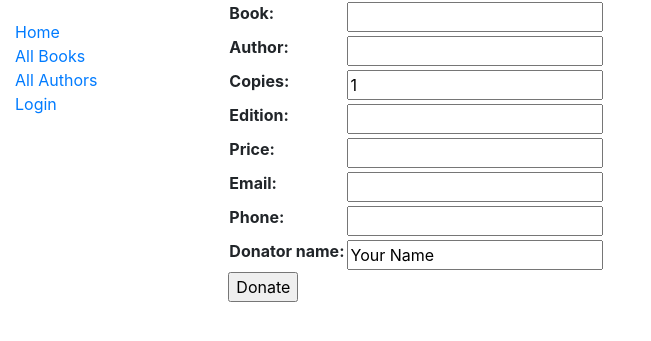
After one commit to abhigyan709/mini-python-project-based-on-django-framework, a Django app: page /catalog/donate in a window 1280 px wide. The commit adds this page. Shown: the top 341 px of the page, without its empty margins (0-651 px from the left). Run offline with Django 3.2, Linux system fonts and the light colour scheme; some libraries are stand-ins or nearby versions.

Commit message:
"Donate Models Successfully Added, need some basic moification ✌"

```diff
--- a/locallibrary/catalog/forms.py
+++ b/locallibrary/catalog/forms.py
@@ -3,6 +3,7 @@ from django import forms
 from django.core.exceptions import ValidationError
 from django.utils.translation import ugettext_lazy as _
 from .models import Visitor
+from .models import Donate
 
 
 class RenewBookForm(forms.Form):
@@ -27,3 +28,9 @@ class VisitorForm(forms.ModelForm):
     class Meta:
         model = Visitor
         fields=["name", "phone_number", "email_id", "message"]
+
+
+class DonateForm(forms.ModelForm):
+    class Meta:
+        model = Donate
+        fields = ["book", "author", "copies", "edition", "price", "email", "phone", "donator_name"]
--- a/locallibrary/catalog/models.py
+++ b/locallibrary/catalog/models.py
@@ -134,3 +134,14 @@ class Visitor(models.Model):
     phone_number = models.CharField(max_length=13)
     email_id = models.EmailField()
     message = models.CharField(max_length=1000)
+
+
+class Donate(models.Model):
+    book = models.CharField(max_length = 100)
+    author = models.CharField(max_length = 100)
+    copies = models.IntegerField(max_length=10, default=1)
+    edition = models.CharField(max_length=100)
+    price = models.DecimalField(max_digits= 7, decimal_places=2)
+    email = models.EmailField()
+    phone = models.CharField(max_length=100)
+    donator_name = models.CharField(max_length=100, default="Your Name")
--- a/locallibrary/catalog/static/css/styles.css
+++ b/locallibrary/catalog/static/css/styles.css
@@ -16,9 +16,9 @@
   display: block;
   color: orange;
   text-align: center;
-  padding: 16px 18px;
+  padding: 14px 16px;
   text-decoration: none;
-  font-size: 18px;
+  font-size: 15px;
 }
 
 /* Change the color of links on hover */
--- /dev/null
+++ b/locallibrary/catalog/templates/catalog/donate_form.html
@@ -0,0 +1,11 @@
+{% extends "base_generic.html" %}
+
+{% block content %}
+  <form action="" method="post">
+    {% csrf_token %}
+    <table>
+    {{ form.as_table }}
+    </table>
+    <input type="submit" value="Donate">
+  </form>
+{% endblock %}
--- a/locallibrary/catalog/templates/index.html
+++ b/locallibrary/catalog/templates/index.html
@@ -11,6 +11,7 @@
   <a class="active" href="{% url 'genre' %}">Genres</a>
   <a class="active" href="{% url 'signup' %}">Sign Up</a>
   <a class="active" href="{% url 'visitor' %}">Visitors</a>
+  <a class="active" href="{% url 'donate' %}">Donate Books</a>
   {% if user.is_authenticated %}
      User: {{ user.get_username }}
      <a class="active" href="{% url 'my-borrowed' %}">My Borrowed</a>
--- a/locallibrary/catalog/urls.py
+++ b/locallibrary/catalog/urls.py
@@ -1,6 +1,5 @@
 from django.urls import path
 from . import views
-from . admin import admin
 
 urlpatterns = [
     path('', views.index, name = 'index'),
@@ -17,8 +16,6 @@ urlpatterns = [
 urlpatterns += [
     path('mybooks/', views.LoanedBooksByUserListView.as_view(), name='my-borrowed'),
     path('borrowed/', views.LoanedBooksAllListView.as_view(), name='all-borrowed'),
-    # path('donate/', views.DonateBooksByUserListView.as_view(), name='donate'),
-    # path('donate/create/', views.DonateCreate.as_view(), name='donate_create'),
 ]
 urlpatterns += [
     path('book/<uuid:pk>/renew/', views.renew_book_librarian, name='renew-book-librarian'),
@@ -39,3 +36,6 @@ urlpatterns += [
 urlpatterns += [
     path('visitor', views.VisitorClass.as_view(), name='visitor'),
 ]
+urlpatterns += [
+    path('donate', views.DonateClass.as_view(), name='donate'),
+]
--- a/locallibrary/catalog/views.py
+++ b/locallibrary/catalog/views.py
@@ -10,7 +10,7 @@ from django.contrib.auth.decorators import permission_required
 from django.views.generic.edit import CreateView, UpdateView, DeleteView
 from catalog.forms import RenewBookForm
 from django.contrib.auth.forms import UserCreationForm
-from .forms import VisitorForm
+from .forms import VisitorForm, DonateForm
 
 
 # views created here, new views have to append like user owned library, donate books, lend own books
@@ -187,3 +187,9 @@ class VisitorClass(generic.CreateView):
     form_class = VisitorForm
     success_url = reverse_lazy('index')
     template_name = 'catalog/visitor_form.html'
+
+
+class DonateClass(generic.CreateView):
+    form_class = DonateForm
+    success_url = reverse_lazy('index')
+    template_name = 'catalog/donate_form.html'
```
Also changed, not shown: locallibrary/catalog/admin.py (+13 -6 lines), locallibrary/catalog/migrations/0012_donate.py (added), locallibrary/catalog/migrations/0013_auto_20191024_1237.py (added), locallibrary/db.sqlite3.
